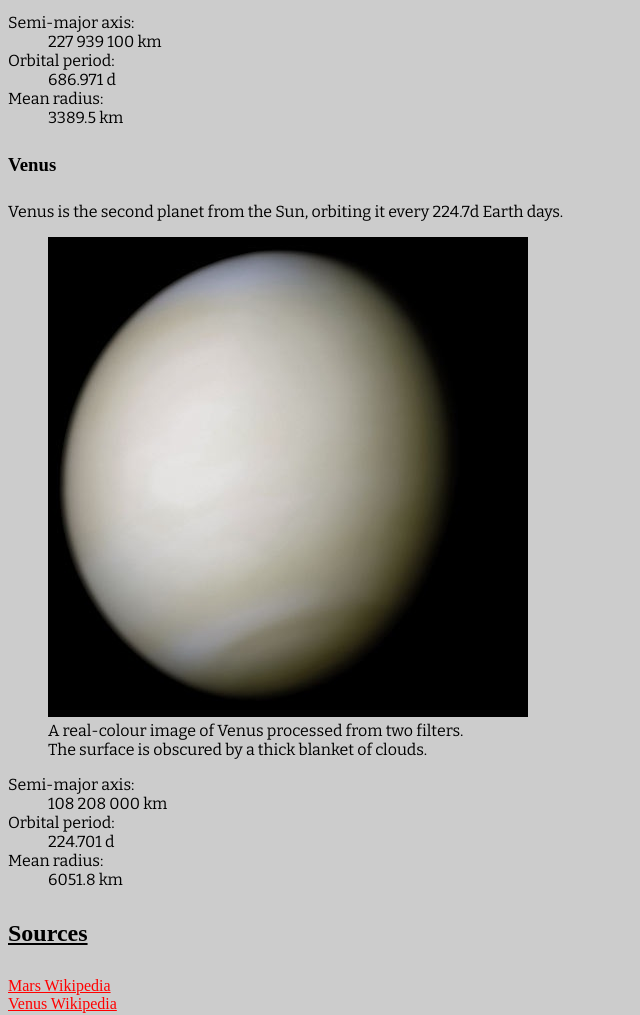
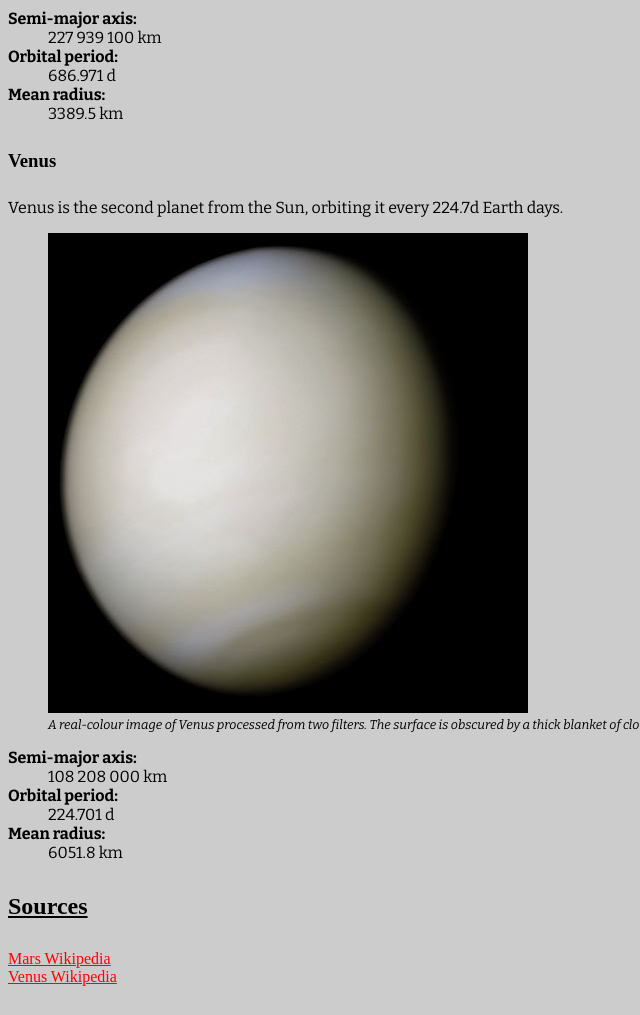
Before and after one commit to domrichichi/assignment-3, a plain HTML site: page index.html in a window 1280 px wide. Shown: the part 1225-2240 px from the top of the page, without its empty margins (0-640 px from the left). After the commit the page ends 2219 px from the top, so only its background shows below. Drawn offline with nearby package versions, Linux system fonts and the light colour scheme; a web font is replaced by a local one.

Commit message:
Final Changes to font style

```diff
--- a/css/main.css
+++ b/css/main.css
@@ -23,6 +23,7 @@ h3 {
 
 a {
 	color: red;
+	font-size: 1rem;
 }
 
 a:hover	{
@@ -49,7 +50,8 @@ ul {
 
 figcaption {
 	font-family: "Bitter";
-	font-style: light;
+	font-style: italic;
+	font-size: 0.8rem;
 }
 
 blockquote {
@@ -68,5 +70,5 @@ dl {
 }
 
 .term {
-	font-style: bold;
+	font-weight: bold;
 }
--- a/index.html
+++ b/index.html
@@ -71,8 +71,7 @@
 
 	<figure>
 		<img src="img/venus.jpg" alt="Image of Venus">
-		<figcaption>A real-colour image of Venus processed from two filters.<br>
-			The surface is obscured by a thick blanket of clouds.</figcaption>
+		<figcaption>A real-colour image of Venus processed from two filters. The surface is obscured by a thick blanket of clouds.</figcaption>
 	</figure>
 
 	<dl>
```
